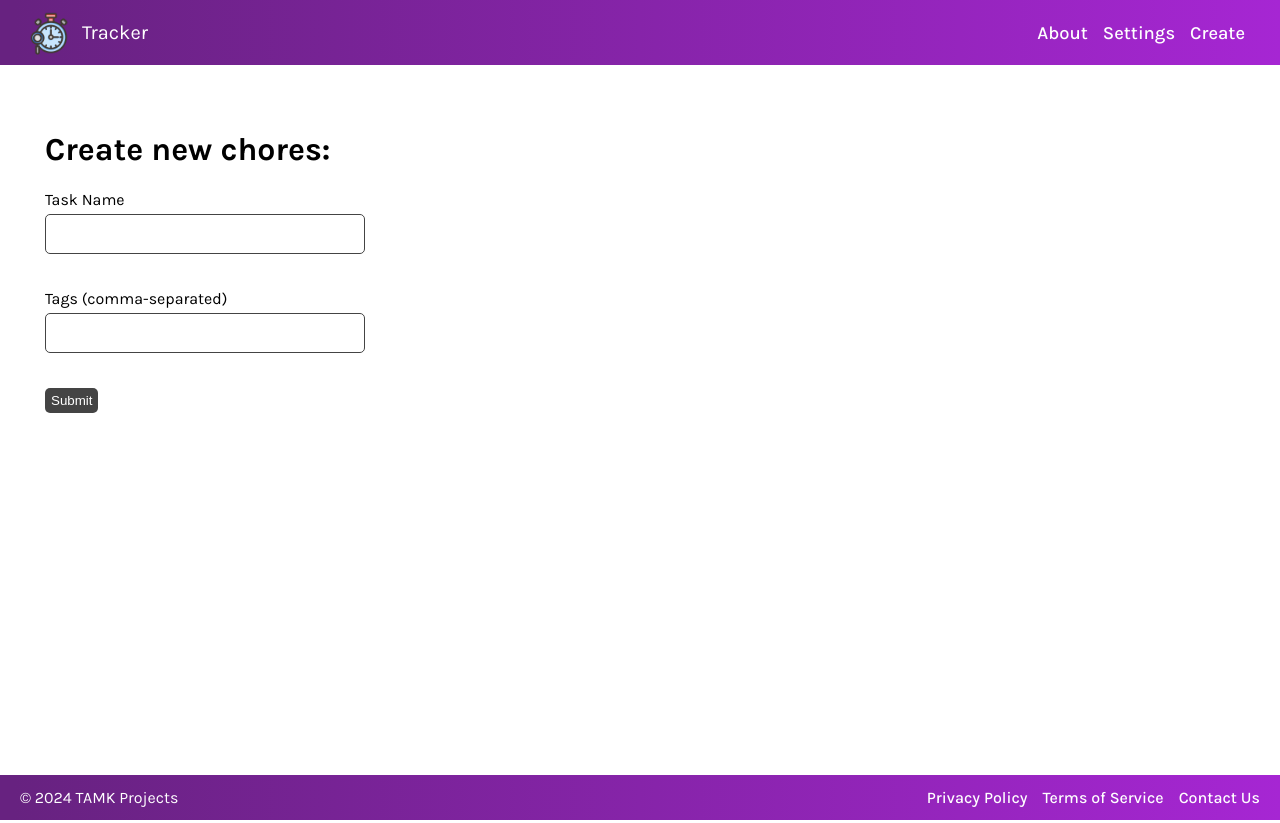
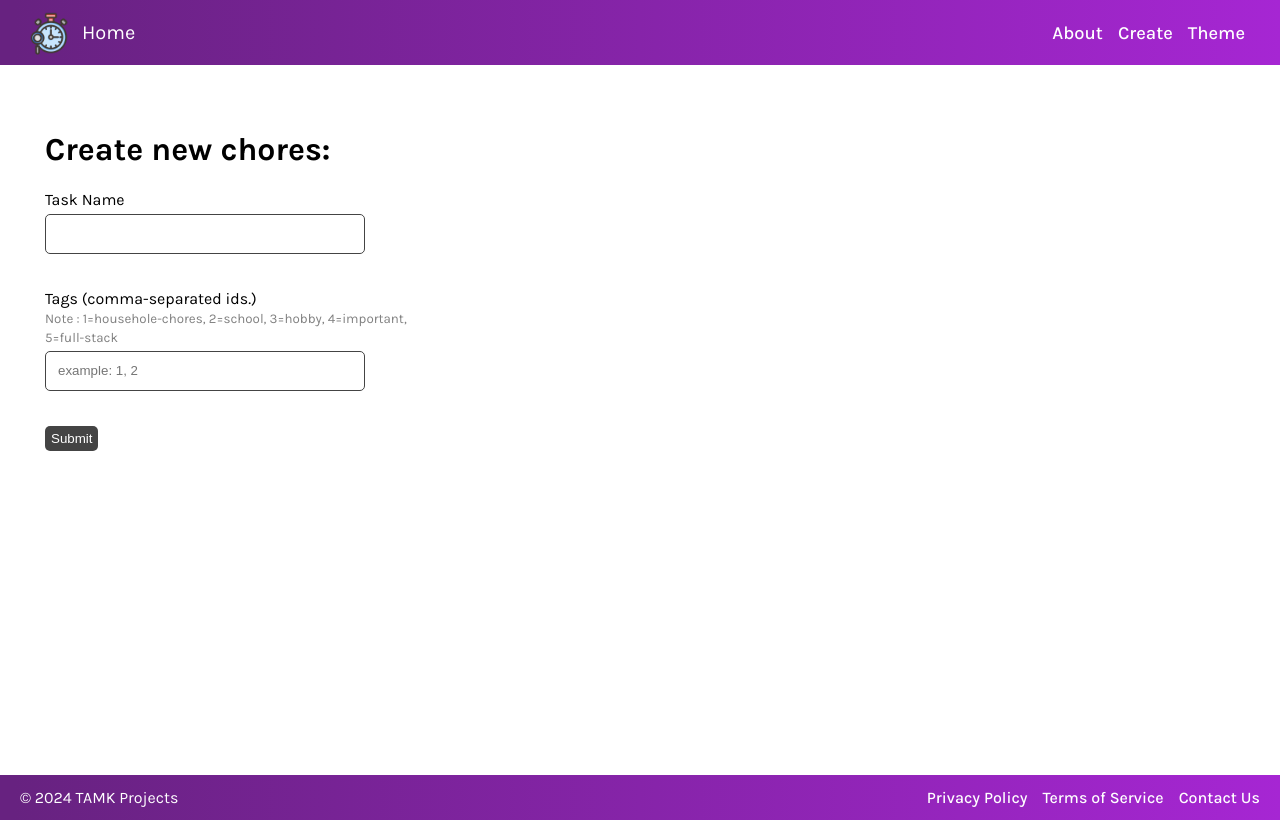
Before and after one commit to Ferdousfrd/time-tracker, a React (Vite) app in the folder Task-timer/: page /create in a window 1280 px wide. Built offline with nearby package versions, Linux system fonts and the light colour scheme; no server answers; a web font is replaced by a local one.

Commit message:
fixed few bugs

```diff
--- a/Task-timer/src/App.jsx
+++ b/Task-timer/src/App.jsx
@@ -5,13 +5,14 @@ import Form from './components/Form';
 import Navbar from './components/Navbar';
 import Footer from './components/Footer';
 import About from './components/About';
-import Settings from './components/Settings';
 import './style.css';
 
 const App = () => {
   const [tasks, setTasks] = useState([]);
   const [tags, setTags] = useState([]);
   const [timestamps, setTimestamps] = useState([]);
+  const [theme, setTheme] = useState('light')           // default theme
+
 
   // Fetch tags
   useEffect(() => {
@@ -40,15 +41,20 @@ const App = () => {
       .catch(error => console.error('Error fetching timestamps:', error));
   }, []);
 
+  const toggleTheme = () => {           // toggling between theme function
+    setTheme((prevTheme) => (prevTheme === 'light' ? 'dark' : 'light'));
+    console.log("Clicked Theme")
+  };
+
+
   return (
     <Router>
-      <Navbar />
-      <main>
+      <Navbar toggleTheme={toggleTheme}/>
+      <main className={theme}>            {/* changing the theme depending on our state*/}
       <Routes>
         <Route path="/" element={<Home tasks={tasks} tags={tags} timestamps={timestamps} setTasks={setTasks}/>} />
         <Route path="/create" element={<Form setTasks={setTasks} fetchTasks={fetchTasks}/>} />
         <Route path="/About" element={<About />} />
-        <Route path="/settings" element={<Settings />} />
       </Routes>
       </main>
       <Footer />
--- a/Task-timer/src/components/About.jsx
+++ b/Task-timer/src/components/About.jsx
@@ -15,6 +15,9 @@ export default function About() {
                 <li>View all tasks in a simple, user-friendly interface.</li>
                 <li>Delete tasks when they are no longer needed.</li>
                 <li>Track your tasks with timestamps to monitor progress.</li>
+                <li>
+                    Toggle between light and dark themes to personalize your experience (under construction).
+                </li>
             </ul>
 
             <h2>How to Use the App:</h2>
@@ -24,7 +27,7 @@ export default function About() {
                     Enter the task name and any associated tags (comma-separated).
                 </li>
                 <li>
-                    <strong>View Tasks:</strong> Return to the home page by clicking "Tracker"  top left, to see your list of tasks. Each task will
+                    <strong>View Tasks:</strong> Return to the home page by clicking "Home" top left, to see your list of tasks. Each task will
                     display its name and associated tags.
                 </li>
                 <li>
--- a/Task-timer/src/components/Form.jsx
+++ b/Task-timer/src/components/Form.jsx
@@ -58,8 +58,11 @@ export default function Form({ setTasks, fetchTasks }) {
                     />
                 </label>
                 <label>
-                    Tags (comma-separated)
+                    Tags (comma-separated ids.)
+                    <br />
+                    <small>Note : 1=househole-chores, 2=school, 3=hobby, 4=important, <br/>5=full-stack</small>
                     <input
+                        placeholder="example: 1, 2"
                         type="text"
                         name="tags"
                         onChange={handleChange}
--- a/Task-timer/src/components/Navbar.jsx
+++ b/Task-timer/src/components/Navbar.jsx
@@ -1,15 +1,17 @@
-import { Link } from "react-router-dom";
+import { Link, useLocation } from "react-router-dom";
 import logo from "../assets/clock.png";
 
-export default function Navbar() {
+export default function Navbar({ toggleTheme }) {
+    const location = useLocation();
+    const isOnCreateOrAboutPage = location.pathname === '/create' || location.pathname === '/about';
     return (
         <>
             <nav className="header">
                 <img src={logo} alt="clock" className="header--logo" />
-                <Link to="/" className="header--title">Tracker</Link>
-                <Link to="/about" className="header--about">About</Link>
-                <Link to="/settings" className="header--about">Settings</Link>
+                <Link to="/" className="header--title">{isOnCreateOrAboutPage ? "Home" : "Tracker"}</Link>
+                <Link to="/about"  className="header--about">About</Link>
                 <Link to="/create" className="header--about">Create</Link>
+                <a onClick={toggleTheme} className="header--about">Theme</a>
             </nav>
         </>
     );
--- a/Task-timer/src/style.css
+++ b/Task-timer/src/style.css
@@ -4,16 +4,15 @@
     box-sizing: border-box;
 }
 
-html, body {
-    height: 100%;
-    margin: 0;
-}
+
 
 body {
     font-family: "Karla", sans-serif;
     display: flex;
     flex-direction: column;
     min-height: 100vh;
+    margin: 0;
+    transition: background-color 0.3s, color 0.3s;
 }
 
 main {
@@ -28,6 +27,7 @@ main {
     background: linear-gradient(90deg, #672280 1.18%, #A626D3 100%);
     color: white;
     padding: 20px;
+
 }
 
 .header--logo{
@@ -104,6 +104,9 @@ input[type="text"]{
     display: block;
 }
 
+form small {
+    color: gray;
+}
 
 .form--btn {
     border-radius: 5px;
@@ -158,3 +161,13 @@ input[type="text"]{
     color: inherit;                 /* Inherit the color from the surrounding styling */
     cursor: pointer;
 }
+
+.light {
+    background-color: white;
+    color: black;
+  }
+
+.dark {
+    background-color: #575050; /* Dark background for the main body */
+    color: #080808; /* Light gray text for better readability */
+}
```
Also changed, not shown: 1 other file (tests, documents, lock files or other folders).
